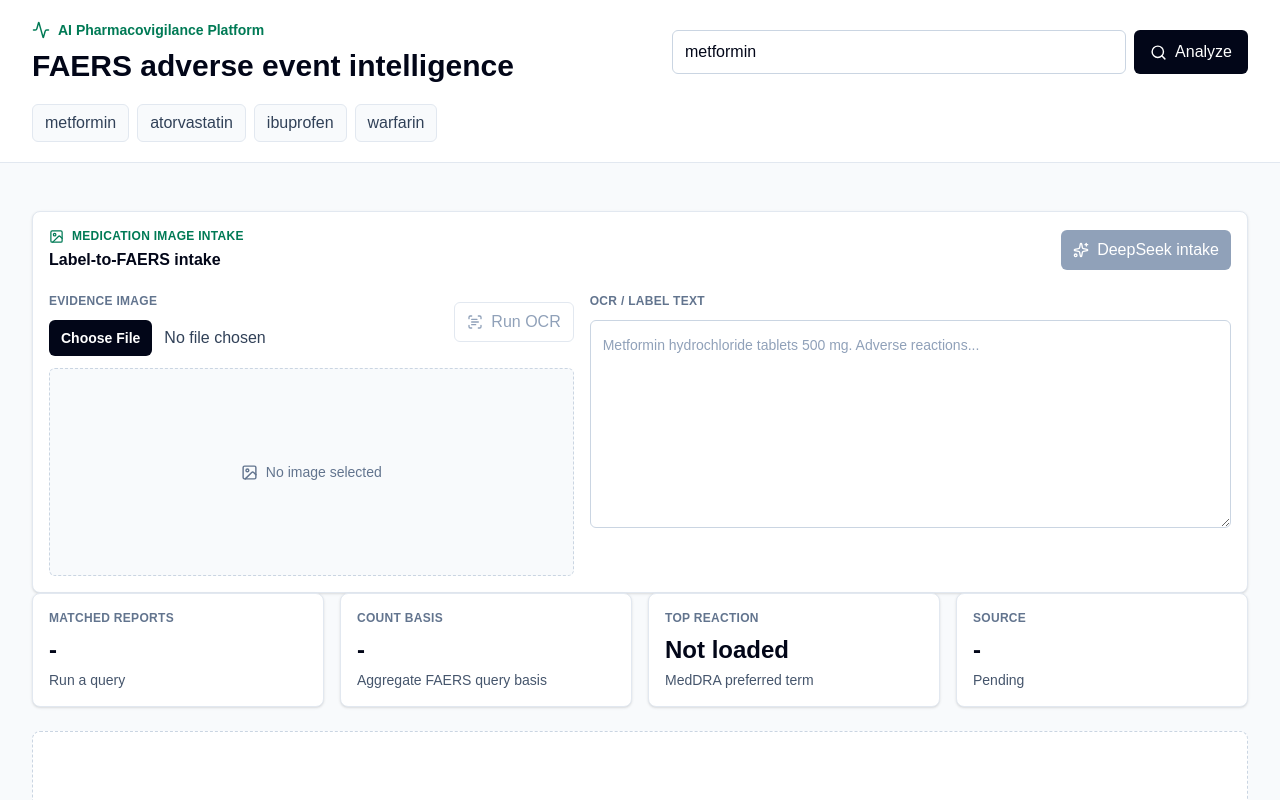
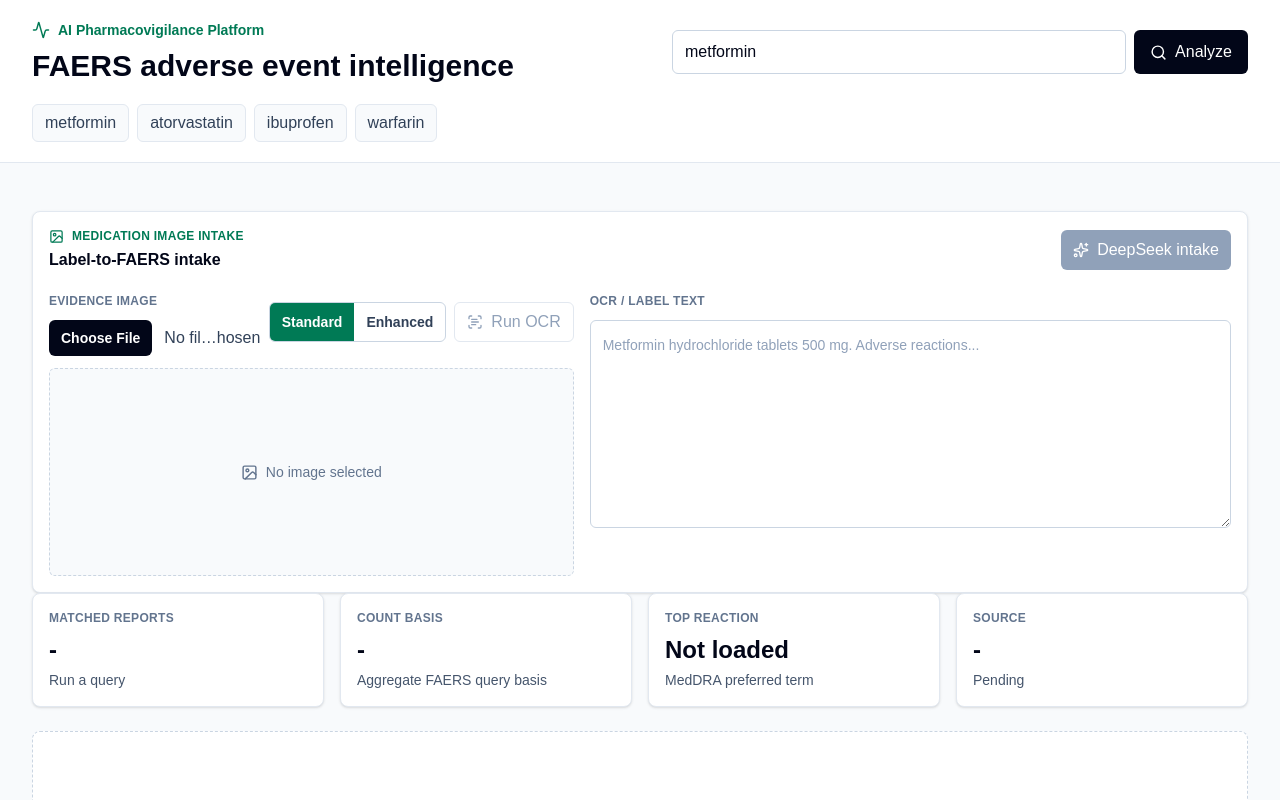
Before and after one commit to 67-rui/ai-pharmacovigilance-platform, a Next.js app in the folder apps/web/: page / in a window 1280 px wide. Shown: the top 800 px of the page. Built offline with nearby package versions, Linux system fonts and the light colour scheme.

Commit message:
Add enhanced OCR quality assessment

```diff
--- a/apps/web/src/components/PharmacovigilanceDashboard.tsx
+++ b/apps/web/src/components/PharmacovigilanceDashboard.tsx
@@ -47,6 +47,10 @@ import {
   buildIntakeEvidenceHistoryEntry,
   type IntakeEvidenceHistoryEntry,
 } from "@/lib/intakeEvidenceHistory";
+import {
+  assessOcrTextQuality,
+  type OcrQualityAssessment,
+} from "@/lib/ocrQuality";
 import { buildPdfReportSections } from "@/lib/pdfReport";
 import {
   REPORT_HISTORY_STORAGE_KEY,
@@ -77,6 +81,23 @@ const examples = ["metformin", "atorvastatin", "ibuprofen", "warfarin"];
 const reportToneEntries = Object.entries(REPORT_TONE_OPTIONS) as Array<
   [ReportTone, (typeof REPORT_TONE_OPTIONS)[ReportTone]]
 >;
+type OcrMode = "standard" | "enhanced";
+const ocrModeOptions: Array<{
+  value: OcrMode;
+  label: string;
+  description: string;
+}> = [
+  {
+    value: "standard",
+    label: "Standard",
+    description: "Direct browser OCR for clear labels.",
+  },
+  {
+    value: "enhanced",
+    label: "Enhanced",
+    description: "Preprocesses low-quality images before OCR.",
+  },
+];
 
 function formatNumber(value: number) {
   return value.toLocaleString();
@@ -96,6 +117,56 @@ function downloadBlob(filename: string, blob: Blob) {
   link.click();
   link.remove();
   window.setTimeout(() => URL.revokeObjectURL(url), 0);
+}
+
+function loadImageFromFile(file: File) {
+  return new Promise<HTMLImageElement>((resolve, reject) => {
+    const image = new Image();
+    const url = URL.createObjectURL(file);
+
+    image.onload = () => {
+      URL.revokeObjectURL(url);
+      resolve(image);
+    };
+    image.onerror = () => {
+      URL.revokeObjectURL(url);
+      reject(new Error("Unable to load the selected image for OCR."));
+    };
+    image.src = url;
+  });
+}
+
+async function prepareEnhancedOcrImage(file: File) {
+  const image = await loadImageFromFile(file);
+  const scale = Math.min(2, 2600 / image.naturalWidth, 2600 / image.naturalHeight);
+  const canvas = document.createElement("canvas");
+  canvas.width = Math.max(1, Math.round(image.naturalWidth * scale));
+  canvas.height = Math.max(1, Math.round(image.naturalHeight * scale));
+
+  const context = canvas.getContext("2d");
+  if (!context) {
+    throw new Error("Unable to prepare enhanced OCR image.");
+  }
+
+  context.fillStyle = "#ffffff";
+  context.fillRect(0, 0, canvas.width, canvas.height);
+  context.filter = "grayscale(1) contrast(1.45) brightness(1.08)";
+  context.imageSmoothingEnabled = true;
+  context.imageSmoothingQuality = "high";
+  context.drawImage(image, 0, 0, canvas.width, canvas.height);
+
+  return new Promise<File>((resolve, reject) => {
+    canvas.toBlob((blob) => {
+      if (!blob) {
+        reject(new Error("Unable to create enhanced OCR image."));
+        return;
+      }
+
+      resolve(new File([blob], file.name.replace(/\.[^.]+$/, "-enhanced.png"), {
+        type: "image/png",
+      }));
+    }, "image/png");
+  });
 }
 
 function toMarkdownFile(drug: string, report: string) {
@@ -1184,8 +1255,11 @@ type MedicationIntakePanelProps = {
   isOcrLoading: boolean;
   ocrProgress: number | null;
   ocrError: string | null;
+  ocrMode: OcrMode;
+  ocrQuality: OcrQualityAssessment | null;
   onImageChange: (file: File | null) => void;
   onTextChange: (value: string) => void;
+  onOcrModeChange: (mode: OcrMode) => void;
   onRunOcr: () => void;
   onRunIntake: () => void;
   onConfirmDrug: (drug: string) => void;
@@ -1199,13 +1273,22 @@ function MedicationIntakePanel({
   isOcrLoading,
   ocrProgress,
   ocrError,
+  ocrMode,
+  ocrQuality,
   onImageChange,
   onTextChange,
+  onOcrModeChange,
   onRunOcr,
   onRunIntake,
   onConfirmDrug,
 }: MedicationIntakePanelProps) {
   const primaryDrug = intakeResult?.drugCandidates[0];
+  const qualityBadgeClass =
+    ocrQuality?.quality === "good"
+      ? "bg-emerald-100 text-emerald-800"
+      : ocrQuality?.quality === "fair"
+        ? "bg-amber-100 text-amber-800"
+        : "bg-rose-100 text-rose-800";
 
   return (
     <section className="mt-6 rounded-lg border border-slate-200 bg-white p-4 shadow-sm">
@@ -1244,6 +1327,24 @@ function MedicationIntakePanel({
                 className="mt-2 block w-full text-sm text-slate-700 file:mr-3 file:h-9 file:rounded-md file:border-0 file:bg-slate-950 file:px-3 file:text-sm file:font-semibold file:text-white"
               />
             </label>
+            <div className="inline-flex h-10 overflow-hidden rounded-md border border-slate-300 bg-white text-sm font-semibold">
+              {ocrModeOptions.map((option) => (
+                <button
+                  key={option.value}
+                  type="button"
+                  title={option.description}
+                  onClick={() => onOcrModeChange(option.value)}
+                  className={`px-3 transition ${
+                    ocrMode === option.value
+                      ? "bg-emerald-700 text-white"
+                      : "text-slate-700 hover:bg-slate-50"
+                  }`}
+                  aria-pressed={ocrMode === option.value}
+                >
+                  {option.label}
+                </button>
+              ))}
+            </div>
             <button
               type="button"
               onClick={onRunOcr}
@@ -1255,10 +1356,10 @@ function MedicationIntakePanel({
             </button>
           </div>
 
-          {isOcrLoading || ocrProgress !== null || ocrError ? (
+          {isOcrLoading || ocrProgress !== null || ocrError || ocrQuality ? (
             <div className="rounded-md border border-slate-200 bg-slate-50 p-3">
               <div className="flex items-center justify-between gap-3 text-xs font-semibold uppercase tracking-wide text-slate-500">
-                <span>Browser OCR</span>
+                <span>Browser OCR · {ocrMode}</span>
                 <span>{ocrProgress !== null ? `${Math.round(ocrProgress)}%` : "Ready"}</span>
               </div>
               <div className="mt-2 h-2 overflow-hidden rounded-full bg-slate-200">
@@ -1274,6 +1375,44 @@ function MedicationIntakePanel({
                   OCR runs locally in the browser and fills the label text field for review.
                 </div>
               )}
+              {ocrQuality ? (
+                <div className="mt-3 rounded-md border border-slate-200 bg-white p-3">
+                  <div className="flex flex-wrap items-center justify-between gap-2">
+                    <div className="text-xs font-semibold uppercase tracking-wide text-slate-500">
+                      OCR quality
+                    </div>
+                    <div className={`rounded-md px-2 py-1 text-xs font-semibold uppercase tracking-wide ${qualityBadgeClass}`}>
+                      {ocrQuality.quality} · {ocrQuality.score}/100
+                    </div>
+                  </div>
+                  <div className="mt-2 h-2 overflow-hidden rounded-full bg-slate-200">
+                    <div
+                      className="h-full rounded-full bg-blue-700 transition-all"
+                      style={{ width: `${ocrQuality.score}%` }}
+                    />
+                  </div>
+                  <div className="mt-2 flex flex-wrap gap-2 text-xs font-semibold uppercase tracking-wide text-slate-500">
+                    {ocrQuality.signals.map((signal) => (
+                      <span
+                        key={signal}
+                        className="rounded-md bg-slate-100 px-2 py-1 text-slate-700"
+                      >
+                        {signal}
+                      </span>
+                    ))}
+                  </div>
+                  {ocrQuality.warnings.length ? (
+                    <ul className="mt-2 space-y-1 text-sm leading-6 text-amber-950">
+                      {ocrQuality.warnings.map((warning) => (
+                        <li key={warning}>{warning}</li>
+                      ))}
+                    </ul>
+                  ) : null}
+                  <div className="mt-2 text-sm leading-6 text-slate-600">
+                    {ocrQuality.recommendedNextStep}
+                  </div>
+                </div>
+              ) : null}
             </div>
           ) : null}
 
@@ -1443,6 +1582,8 @@ export function PharmacovigilanceDashboard() {
   const [intakeResult, setIntakeResult] = useState<MedicationIntakeResult | null>(
     null,
   );
+  const [ocrMode, setOcrMode] = useState<OcrMode>("standard");
+  const [ocrQuality, setOcrQuality] = useState<OcrQualityAssessment | null>(null);
   const [isLoading, setIsLoading] = useState(false);
   const [isReporting, setIsReporting] = useState(false);
   const [isSignalLoading, setIsSignalLoading] = useState(false);
@@ -1503,6 +1644,7 @@ export function PharmacovigilanceDashboard() {
     setIntakeImagePreviewUrl(file ? URL.createObjectURL(file) : "");
     setOcrProgress(null);
     setOcrError(null);
+    setOcrQuality(null);
   }
 
   async function runBrowserOcr() {
@@ -1515,7 +1657,11 @@ export function PharmacovigilanceDashboard() {
 
     try {
       const { recognize } = await import("tesseract.js");
-      const result = await recognize(intakeImageFile, "eng", {
+      const imageForOcr =
+        ocrMode === "enhanced"
+          ? await prepareEnhancedOcrImage(intakeImageFile)
+          : intakeImageFile;
+      const result = await recognize(imageForOcr, "eng", {
         logger: (message) => {
           if (message.status === "recognizing text") {
             setOcrProgress(Math.round(message.progress * 100));
@@ -1531,6 +1677,7 @@ export function PharmacovigilanceDashboard() {
       intakeRequestId.current += 1;
       setIntakeResult(null);
       setIntakeText(text);
+      setOcrQuality(assessOcrTextQuality(text));
       setOcrProgress(100);
     } catch (error) {
       setOcrError(error instanceof Error ? error.message : "Unable to run OCR.");
@@ -2091,12 +2238,16 @@ export function PharmacovigilanceDashboard() {
           isOcrLoading={isOcrLoading}
           ocrProgress={ocrProgress}
           ocrError={ocrError}
+          ocrMode={ocrMode}
+          ocrQuality={ocrQuality}
           onImageChange={handleIntakeImageChange}
           onTextChange={(value) => {
             intakeRequestId.current += 1;
             setIntakeResult(null);
             setIntakeText(value);
+            setOcrQuality(value.trim() ? assessOcrTextQuality(value) : null);
           }}
+          onOcrModeChange={setOcrMode}
           onRunOcr={() => void runBrowserOcr()}
           onRunIntake={() => void runMedicationIntake()}
           onConfirmDrug={confirmIntakeDrug}
--- /dev/null
+++ b/apps/web/src/lib/ocrQuality.ts
@@ -0,0 +1,107 @@
+export type OcrQuality = "poor" | "fair" | "good";
+
+export type OcrQualitySignal =
+  | "drug-candidate"
+  | "strength"
+  | "dosage-form"
+  | "safety-keyword"
+  | "multi-line-label";
+
+export type OcrQualityAssessment = {
+  quality: OcrQuality;
+  score: number;
+  requiresReview: boolean;
+  signals: OcrQualitySignal[];
+  warnings: string[];
+  recommendedNextStep: string;
+};
+
+const knownDrugPattern =
+  /\b(?:metformin|ibuprofen|warfarin|atorvastatin|aspirin|acetaminophen|paracetamol)\b/i;
+const strengthPattern = /\b\d+(?:\.\d+)?\s*(?:mg|mcg|g|ml|%)\b/i;
+const dosageFormPattern =
+  /\b(?:tablets?|capsules?|injection|solution|cream|ointment|suspension)\b/i;
+const genericMedicationLinePattern =
+  /\b[A-Z][A-Za-z-]{3,}(?:\s+[A-Za-z-]{3,}){0,2}\s+(?:tablets?|capsules?|injection|solution|cream|ointment|suspension)\b/;
+const safetyKeywordPattern =
+  /\b(?:warning|warnings|adverse reactions?|contraindications?|boxed warning|interactions?|precautions?)\b/i;
+
+function clampScore(score: number) {
+  return Math.max(0, Math.min(100, Math.round(score)));
+}
+
+function readableRatio(text: string) {
+  if (!text.length) return 0;
+  const readableCharacters = text.match(/[A-Za-z0-9\s.,;:()/%-]/g)?.length ?? 0;
+  return readableCharacters / text.length;
+}
+
+export function assessOcrTextQuality(text: string): OcrQualityAssessment {
+  const normalized = text.trim().replace(/\s+/g, " ");
+  const wordCount = normalized ? normalized.split(" ").length : 0;
+  const ratio = readableRatio(normalized);
+  const lineCount = text
+    .split(/\r?\n/)
+    .map((line) => line.trim())
+    .filter(Boolean).length;
+
+  const signals: OcrQualitySignal[] = [];
+  if (knownDrugPattern.test(normalized) || genericMedicationLinePattern.test(text)) {
+    signals.push("drug-candidate");
+  }
+  if (strengthPattern.test(normalized)) signals.push("strength");
+  if (dosageFormPattern.test(normalized)) signals.push("dosage-form");
+  if (safetyKeywordPattern.test(normalized)) signals.push("safety-keyword");
+  if (lineCount >= 2) signals.push("multi-line-label");
+
+  let score = 20;
+  if (normalized.length >= 80) score += 20;
+  else if (normalized.length >= 40) score += 12;
+  else if (normalized.length >= 24) score += 5;
+
+  if (wordCount >= 12) score += 15;
+  else if (wordCount >= 6) score += 8;
+
+  if (signals.includes("drug-candidate")) score += 20;
+  if (signals.includes("strength")) score += 18;
+  if (signals.includes("dosage-form")) score += 10;
+  if (signals.includes("safety-keyword")) score += 15;
+  if (signals.includes("multi-line-label")) score += 8;
+
+  if (ratio >= 0.92) score += 10;
+  else if (ratio < 0.78) score -= 18;
+
+  const finalScore = clampScore(score);
+  const quality: OcrQuality =
+    finalScore >= 75 ? "good" : finalScore >= 45 ? "fair" : "poor";
+
+  const warnings: string[] = [];
+  if (normalized.length < 40 || wordCount < 6) {
+    warnings.push(
+      "OCR text is short or sparse; verify the medication name manually.",
+    );
+  }
+  if (!signals.includes("drug-candidate")) {
+    warnings.push("No known medication candidate was confidently detected.");
+  }
+  if (!signals.includes("strength")) {
+    warnings.push("No medication strength pattern was detected.");
+  }
+  if (ratio < 0.78) {
+    warnings.push("OCR text contains noisy characters that may indicate misreads.");
+  }
+
+  const recommendedNextStep =
+    quality === "good"
+      ? "Review the extracted text, then run medication intake."
+      : "Try Enhanced OCR, crop the label, or edit the text before running medication intake.";
+
+  return {
+    quality,
+    score: finalScore,
+    requiresReview: quality !== "good",
+    signals,
+    warnings,
+    recommendedNextStep,
+  };
+}
```
Also changed, not shown: 6 other files (tests, documents, lock files or other folders).
